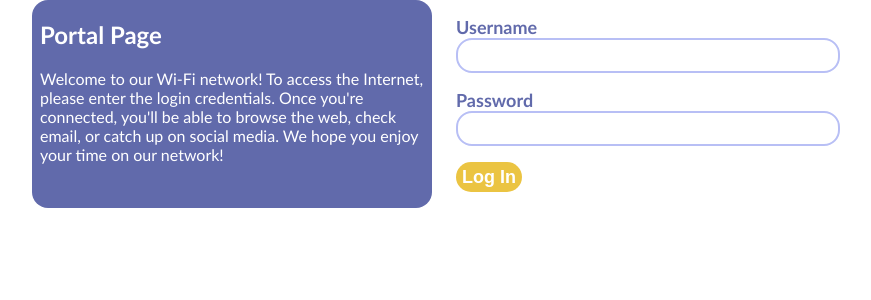
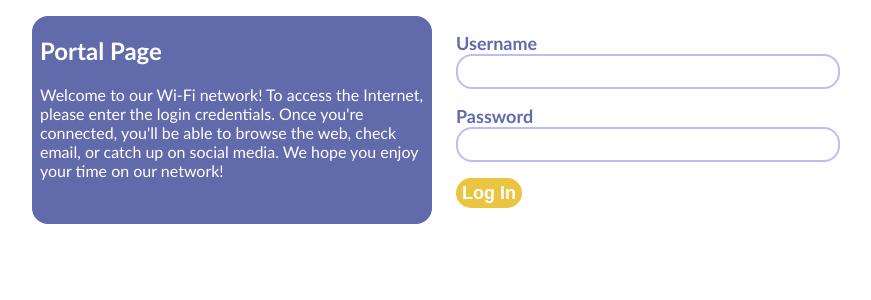
Before and after one commit to dogkeeper886/wispr, a Node project: template express/views/index.ejs in a window 1280 px wide. Shown: the top 300 px of the page, without its empty margins (200-1071 px from the left). Run offline with Node 20 templates, Linux system fonts and the light colour scheme; the template is opened without the code that fills it, so the values that code supplies are empty; some libraries are stand-ins or nearby versions.

Commit message:
adjust padding

```diff
--- a/express/public/css/style.css
+++ b/express/public/css/style.css
@@ -27,7 +27,7 @@ html {
 
 body {
   margin: 0;
-  padding: 0 var(--main-padding);
+  padding: 0;
 }
 
 .full-screen-container {
@@ -146,6 +146,7 @@ footer {
   flex-wrap: wrap;
   gap: 1rem;
   justify-content: center;
+  padding: var(--main-padding);
 }
 
 .login-second-section,
```
